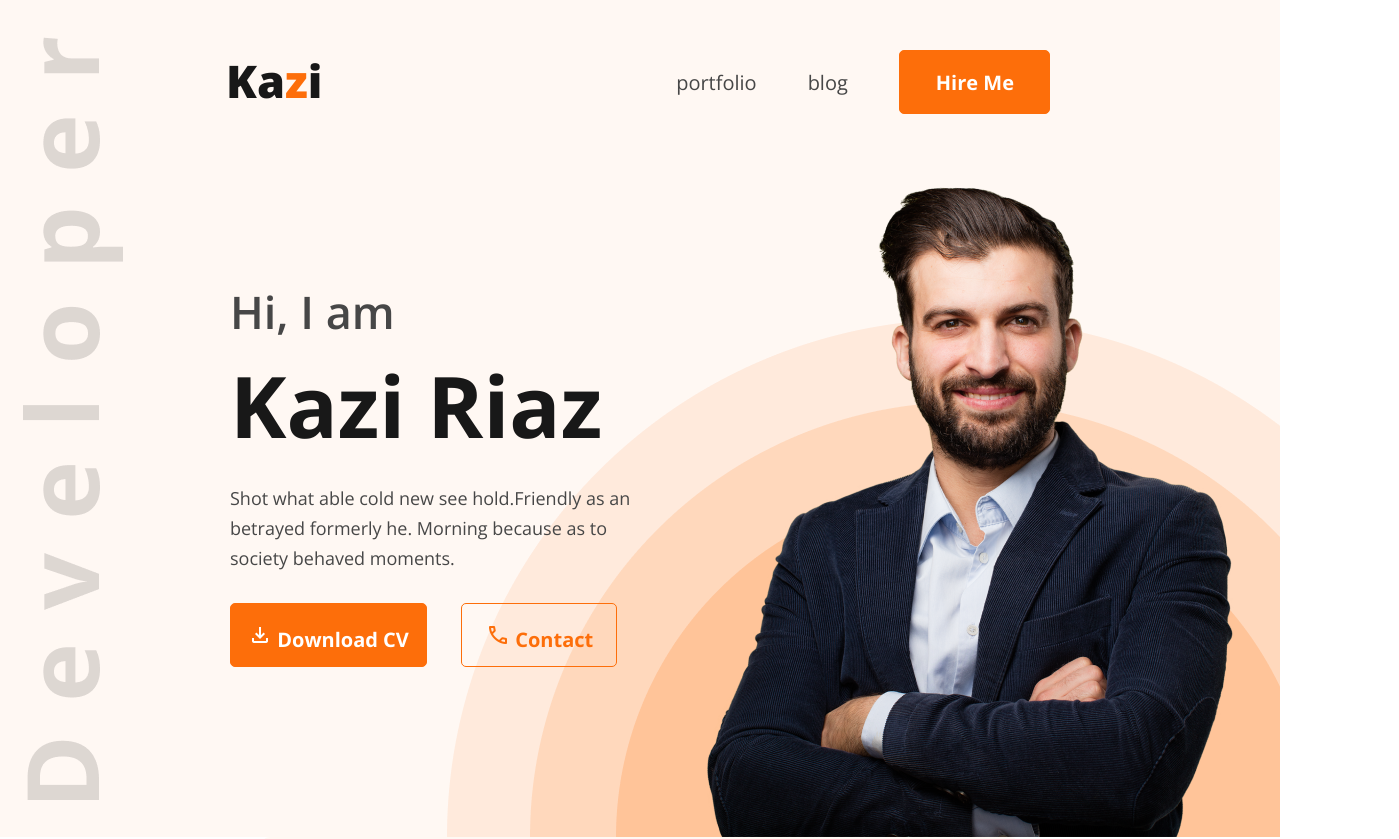
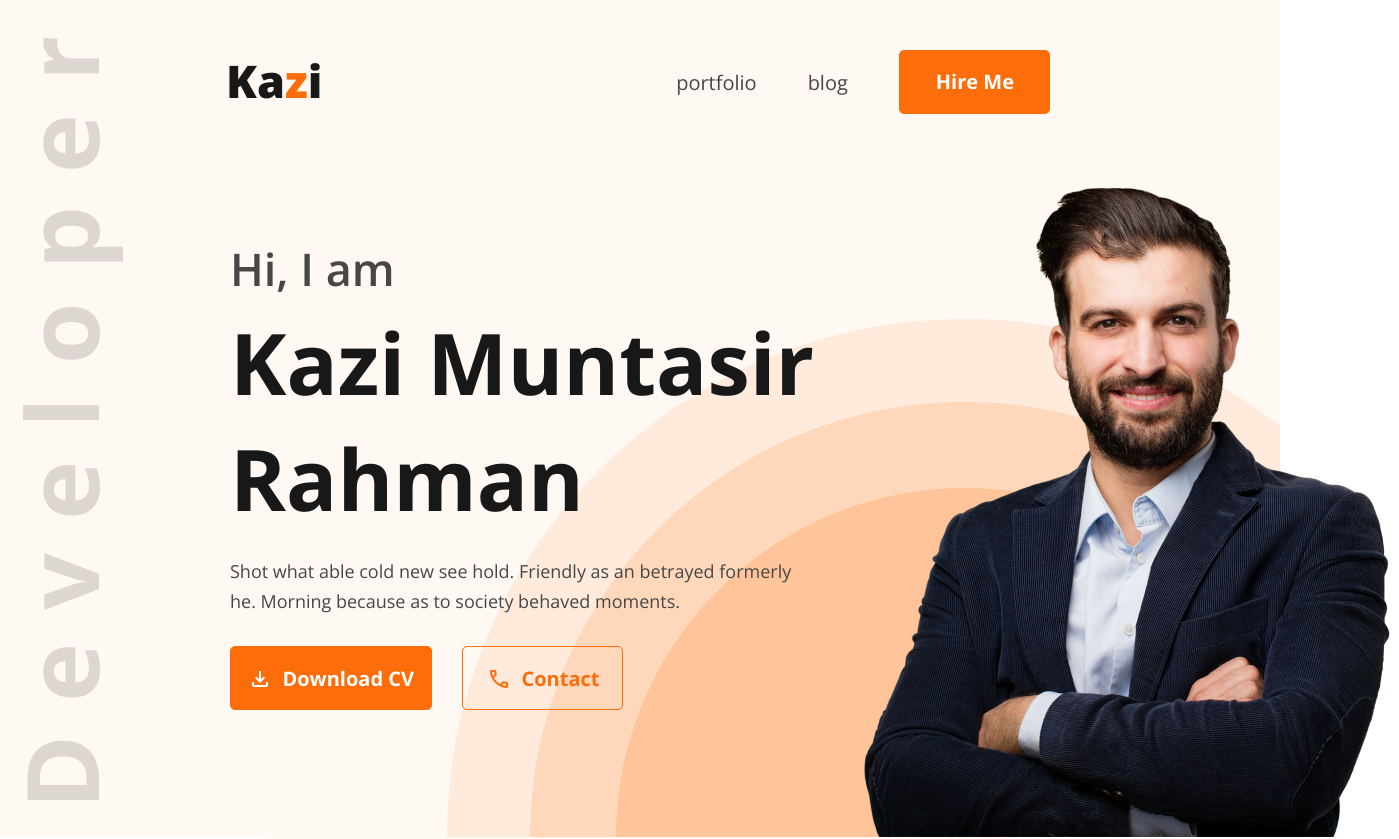
Before and after one commit to kaziMuntasirRahman/portfolio_v3, a plain HTML site: page index.html in a window 1280 px wide. Shown: the top 839 px of the page, 1399 px wide, since content can reach past the window. Drawn offline with nearby package versions, Linux system fonts and the light colour scheme.

Commit message:
little cut sut

```diff
--- a/index.html
+++ b/index.html
@@ -25,16 +25,15 @@
     <section class="profile">
       <div class="profile-info">
         <h3>Hi, I am</h3>
-        <h1>Kazi Riaz</h1>
-        <p>Shot what able cold new see hold.Friendly as an betrayed formerly he. Morning because as to society behaved
-          moments.</p>
-        <div class="buttons">
+        <h1>Kazi Muntasir Rahman</h1>
+        <p>Shot what able cold new see hold. Friendly as an betrayed formerly he. Morning because as to society behaved moments.</p>
+        <div class="button-container">
           <button class="primary-btn download"><span class="material-symbols-outlined">
             download
-            </span> Download CV</button>
+            </span>&nbsp; Download CV</button>
           <button class="primary-btn contact">
             <span class="material-symbols-outlined">
-              call</span> Contact
+              call</span>&nbsp; Contact
           </button>
         </div>
       </div>
@@ -152,7 +151,7 @@
       </div>
       </div>
       <button class="primary-btn">
-        <span class="material-symbols-outlined">download</span> Download CV
+        <span class="material-symbols-outlined">download</span>&nbsp; Download CV
       </button>
     </section>
   </main>
--- a/styles/style.css
+++ b/styles/style.css
@@ -38,6 +38,7 @@
 .primary-btn {
   height: 64px;
   border-radius: 5px;
+  display: flex;
   align-items: center;
   border: 1px solid var(--deep-bg);
   background: var(--deep-bg);
@@ -53,6 +54,10 @@
   background-color: #ff0c0c;
   transition: background-color .2s ease-in-out;
   cursor: pointer;
+}
+
+.primary-btn:focus{
+  border: 2px solid #000000;
 }
 
 /* header section style start */
@@ -128,22 +133,36 @@ nav .links>p {
   margin-bottom: 30px;
 }
 
-.buttons .download {
+.button-container{
+  display: flex;
+
+}
+
+.button-container .download {
   padding: 19px 17px 18px 17px;
   margin-right: 30px;
 }
 
-.buttons .contact {
+.button-container .contact {
   color: #FD6E0A;
-  background-color: rgba(253, 111, 10, 0);
+  background-color: rgba(255, 255, 255, 0);
   padding: 19px 23px 18px 24px;
+}
+
+.button-container .contact:hover{
+  color: #ff0c0c;
+  border: 1px solid #ff0c0c;
 }
 
 .profile-info {
   border: var(--test-border);
   background-color: var(--test-bg);
-  width: 585px;
+  min-width: 585px;
   margin: 0 0 50px 230px;
+}
+
+.profile-info>p{
+  max-width: 580px;
 }
 
 .profile img {
@@ -340,6 +359,10 @@ footer .address p {
   border: 0;
 }
 
+.message form input:focus, .message form textarea:focus{
+  border: 2px solid #ff0c0c;
+}
+
 .message form input{
   padding: 0 0 0 30px;
 }
```
